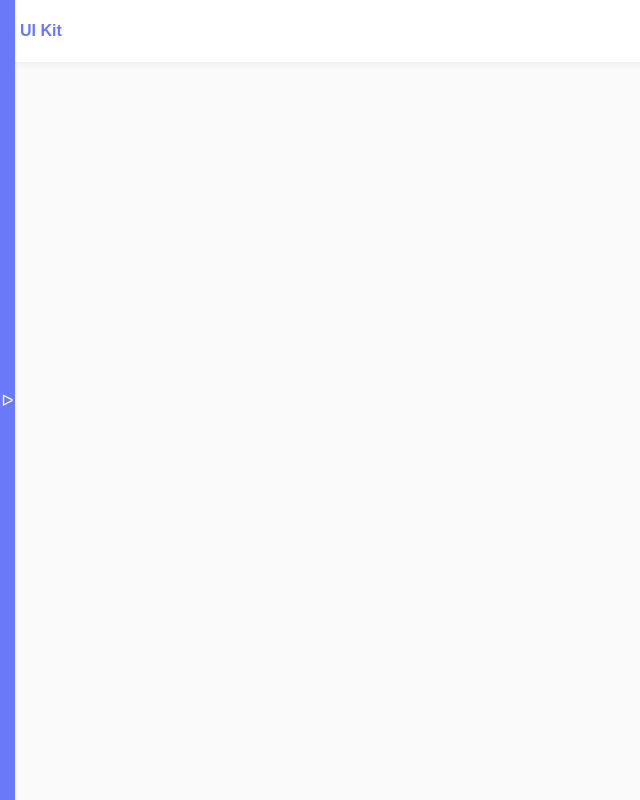
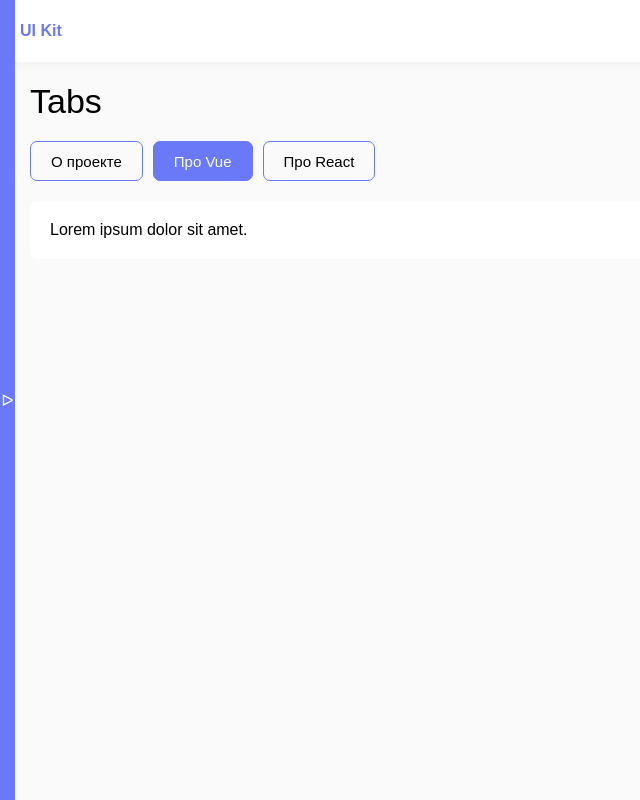
Before and after one commit to mirzahanmirzahanov/UI-KIT-vue-3, a Vue app: page /tabs in a window 1280 px wide. Shown: the whole page, without its empty margins (0-640 px from the left). Built offline with nearby package versions, Linux system fonts and the light colour scheme.

Commit message:
completed tabs component

```diff
--- /dev/null
+++ b/src/components/VTabs.vue
@@ -0,0 +1,70 @@
+<script setup>
+const props = defineProps({
+  names: {
+    type: Array,
+    required: true,
+  },
+  selectedTab: {
+    type: String,
+    required: false,
+  },
+});
+
+const emits = defineEmits(["changeTab"]);
+
+const changeTab = (tabName) => emits("changeTab", tabName);
+</script>
+
+<template>
+  <div class="tab-nav">
+    <span
+      v-for="(tab, index) in names"
+      :key="tab.name"
+      :class="['tab-nav__item', { selected: tab.name === selectedTab }]"
+      @click="changeTab(tab.name)"
+    >
+      {{ tab.label }}
+    </span>
+  </div>
+  <div class="tab-content">
+    <slot />
+  </div>
+</template>
+
+<style lang="scss" scoped>
+@import "@/styles/variables.scss";
+
+.tab {
+  &-nav {
+    display: flex;
+    align-items: center;
+    margin-bottom: 20px;
+    &__item {
+      height: 40px;
+      display: flex;
+      align-items: center;
+      justify-content: center;
+      margin-right: 10px;
+      border-radius: 7px;
+      cursor: pointer;
+      border: 1px solid $primary;
+      padding: 0 20px;
+      font-size: 15px;
+      &:hover {
+        background: $primaryHover;
+        color: #fff;
+        transition: 0.2s;
+      }
+      &.selected {
+        background: $primary;
+        color: #fff;
+      }
+    }
+  }
+  &-content {
+    padding: 20px;
+    border-radius: 7px;
+    background: #fff;
+  }
+}
+</style>
--- a/src/components/layout/Sidebar.vue
+++ b/src/components/layout/Sidebar.vue
@@ -15,6 +15,7 @@ const links = ref([
   { name: "RadioButton", href: "/radiobutton" },
   { name: "ProgressBar", href: "/progress" },
   { name: "Input", href: "/input" },
+  { name: "Tabs", href: "/tabs" },
 ]);
 </script>
 
--- /dev/null
+++ b/src/pages/TabsPage.vue
@@ -0,0 +1,42 @@
+<script setup>
+import VTabs from "../components/VTabs.vue";
+import { ref } from "vue";
+
+const tabs = [
+  {
+    name: "About",
+    label: "О проекте",
+  },
+  {
+    name: "Vue",
+    label: "Про Vue",
+  },
+  {
+    name: "React",
+    label: "Про React",
+  },
+];
+
+const selectedTab = ref("Vue");
+
+const changeTab = (tabName) => {
+  selectedTab.value = tabName;
+};
+</script>
+
+<template>
+  <div class="tabs">
+    <div class="tabs__container">
+      <h1 class="heading-1">Tabs</h1>
+      <VTabs :names="tabs" :selectedTab="selectedTab" @changeTab="changeTab">
+        <div v-if="selectedTab === 'About'">Lorem, ipsum dolor.</div>
+        <div v-if="selectedTab === 'Vue'">Lorem ipsum dolor sit amet.</div>
+        <div v-if="selectedTab === 'React'">
+          Lorem, ipsum dolor sit amet consectetur adipisicing.
+        </div>
+      </VTabs>
+    </div>
+  </div>
+</template>
+
+<style lang="scss" scoped></style>
--- a/src/router/index.js
+++ b/src/router/index.js
@@ -6,6 +6,7 @@ import CheckboxPage from '@/pages/CheckboxPage.vue'
 import RadioButtonPage from '@/pages/RadioButtonPage.vue'
 import ProgressPage from '@/pages/ProgressPage.vue'
 import InputPage from '@/pages/InputPage.vue'
+import TabsPage from '@/pages/TabsPage.vue'
 
 const router = createRouter({
 	history: createWebHistory()
@@ -46,6 +47,11 @@ const router = createRouter({
 			name: 'InputPage',
 			component: InputPage
 		},
+		{
+			path: '/tabs',
+			name: 'TabsPage',
+			component: TabsPage
+		},
 	]
 })
 
```
